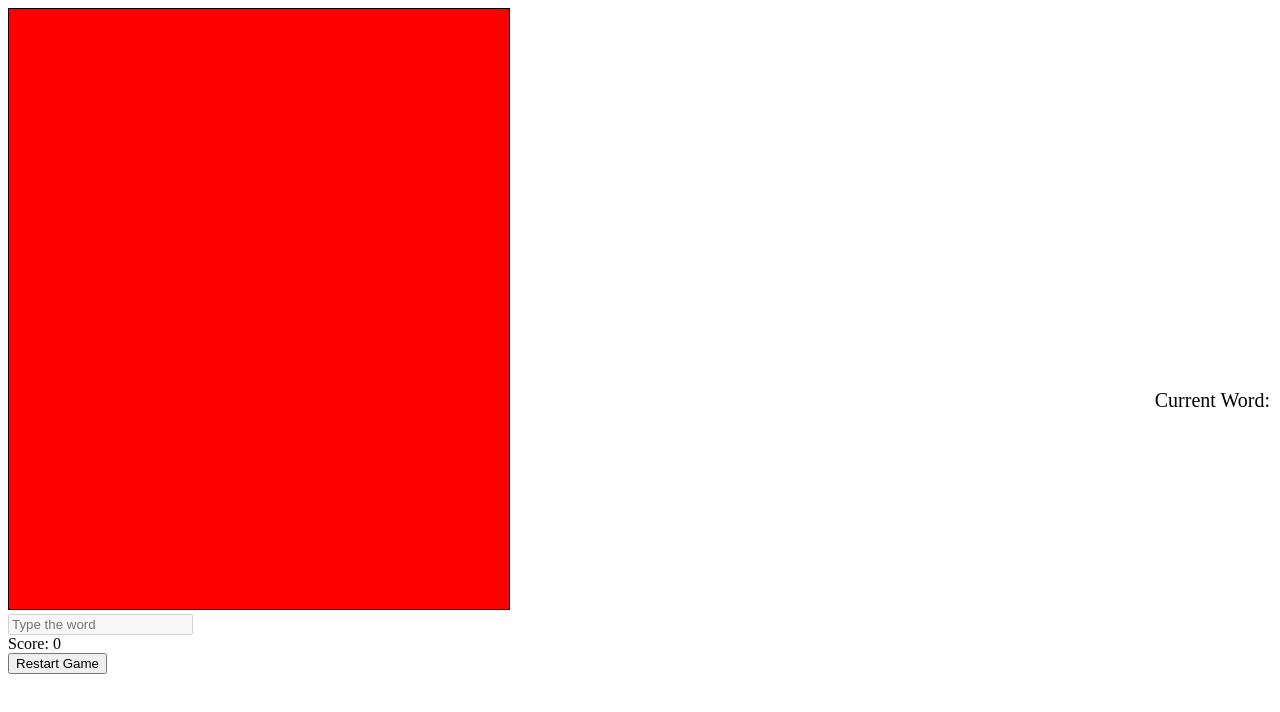
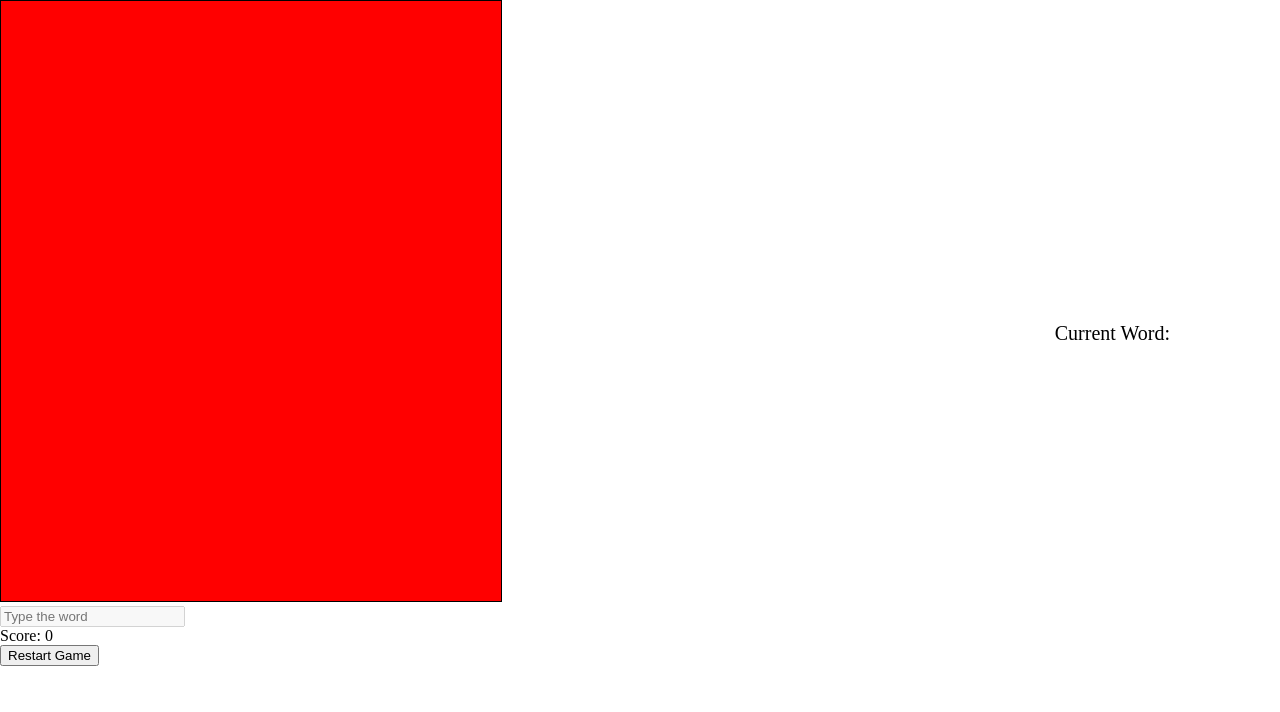
Before and after one commit to 27bchaos/Websites, a plain HTML site: page index.html in a window 1280 px wide. Drawn offline with Linux system fonts and the light colour scheme.

Commit message:
Update index.html

```diff
--- a/index.html
+++ b/index.html
@@ -5,17 +5,24 @@
   <meta name="viewport" content="width=device-width, initial-scale=1.0">
   <title>Balloon Game</title>
   <style>
+    body {
+      margin: 0;
+      position: relative;
+    }
     #gameCanvas {
       border: 1px solid black;
-      background-color: red; /* Makes the background of the game area red */
+      background-color: red;
     }
     #currentWord {
       position: absolute;
-      top: 50%; /* Center vertically */
-      right: 10px; /* Place it on the right side */
-      transform: translateY(-50%); /* Adjust to perfectly center it vertically */
+      top: 50%;
+      right: 100px; /* Moved left from the right edge */
+      transform: translateY(-50%);
       font-size: 20px;
       text-align: center;
+      background-color: white;
+      padding: 10px;
+      border-radius: 5px;
     }
   </style>
 </head>
```
